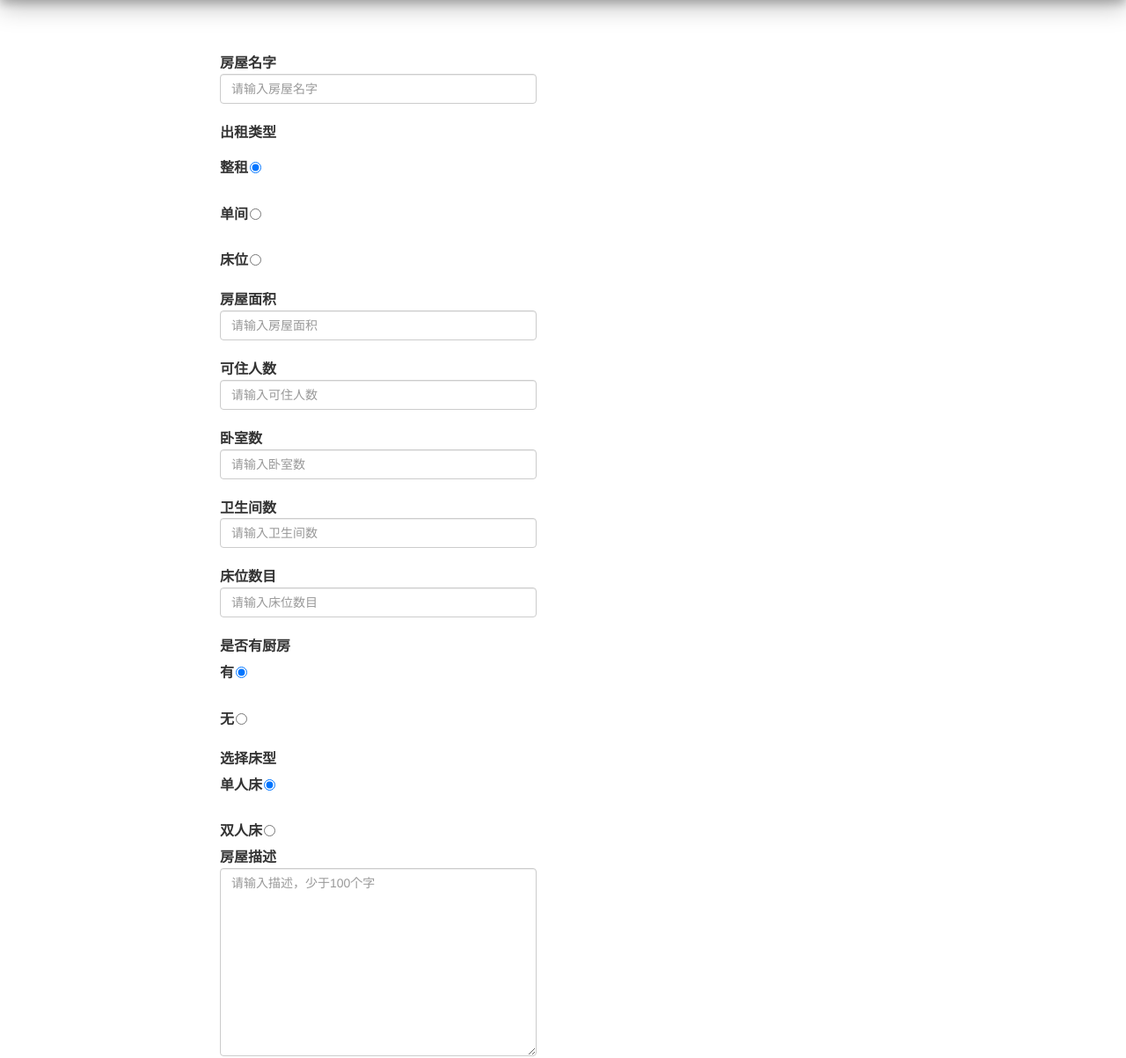
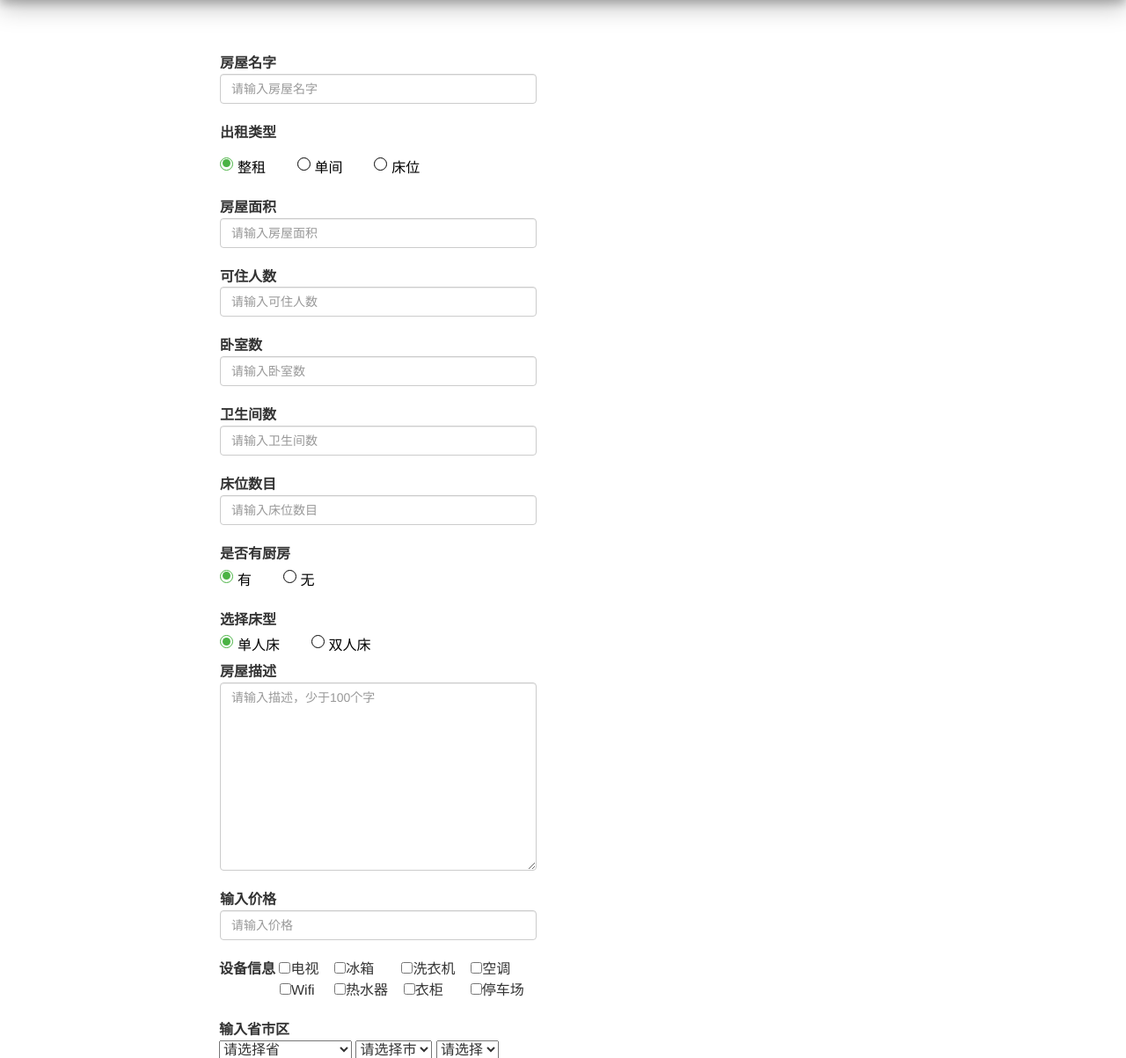
Before and after one commit to rainpasttime/renting, a Flask app: page /release/ in a window 1280 px wide. Shown: the part 66-1269 px from the top of the page at 88% size. Run offline with Flask 2, Linux system fonts and the light colour scheme; some libraries are stand-ins or nearby versions.

Commit message:
add a new sidebar.css and release page is ok

```diff
--- a/Renting/static/css/sidebar.css
+++ b/Renting/static/css/sidebar.css
@@ -9,6 +9,57 @@ body,
 html {
   height: 100%;
   background-color: #FFFFFF !important;
+}
+.choice{
+	position: relative;
+}
+.choice .radio{
+	position: relative;
+	display: inline-block;
+	font-weight: 400;
+	color: #000;
+	padding-left: 20px;
+	cursor: pointer;
+}
+.choice .radio input{
+	position: absolute;
+	left: -9999px;
+}
+.choice .radio i{
+	display: block;
+	position: absolute;
+	top: 6px;
+	left: 0;
+	width: 15px;
+	height: 15px;
+	outline: 0;
+	border: 1px solid ;
+	background: #fff;
+	border-radius: 100%;
+	transition: border-color .3s
+	-webkit-transition: border-color .3s;
+}
+.choice .radio input:checked+i{
+	border-color: #4ab344;
+}
+.choice .radio input+i:after{
+	position: absolute;
+	content: '';
+	top: 1.5px;
+	left: 2px;
+	width: 9px;
+	height: 9px;
+	border-radius: 50%;
+	background-color: #4ab344;
+	opacity: 0;
+	transition: opacity .1s;
+	-webkit-transition: opacity .1s;
+}
+.choice .radio input:checked+i:after{
+	opacity: 1;
+}
+.demo-col {
+    margin-bottom: 30px;
 }
 .nav .open > a {
   background-color: transparent;
--- a/Renting/static/css/style.css
+++ b/Renting/static/css/style.css
@@ -1080,7 +1080,7 @@ select.arrival{
     margin: 1em 0;
 }
 .offers{
-	padding:5em 0;
+	/*padding:5em 0;*/
 }
 .offers h3 {
     font-size: 1.8em;
```
